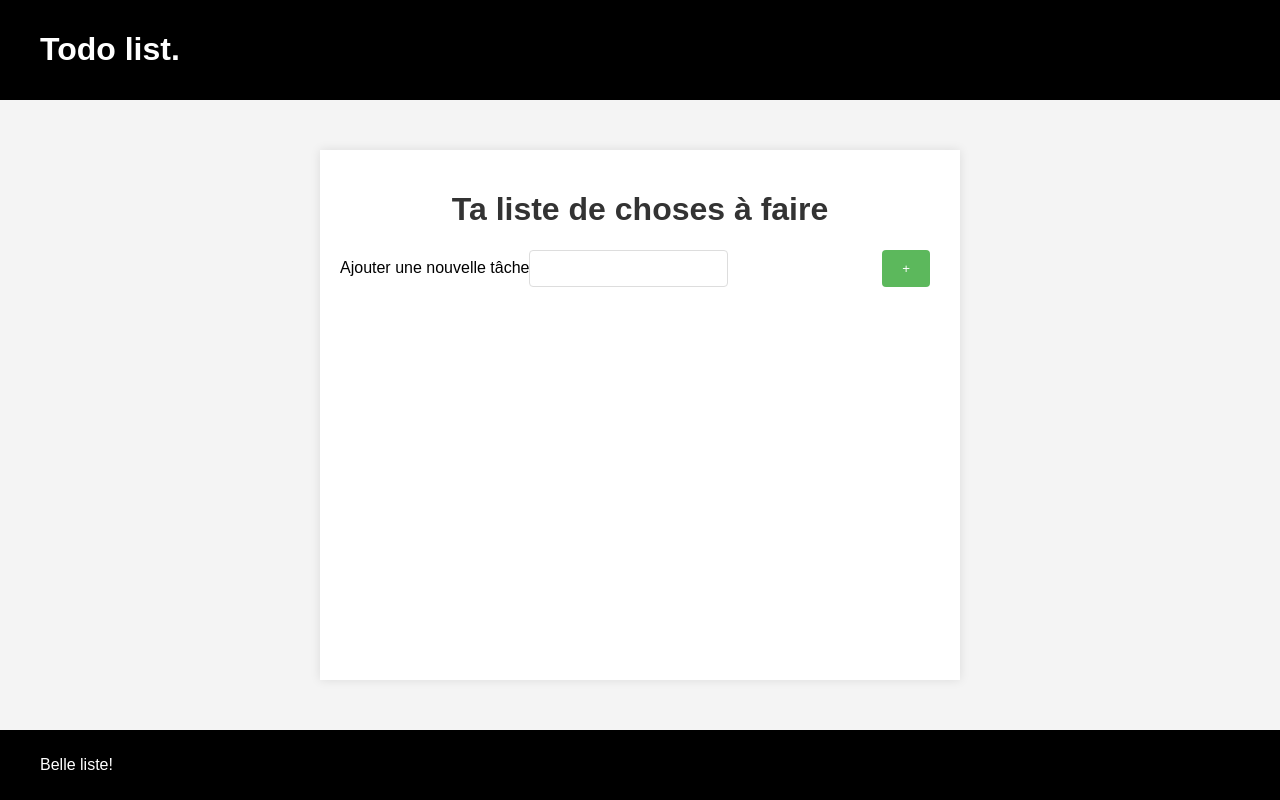
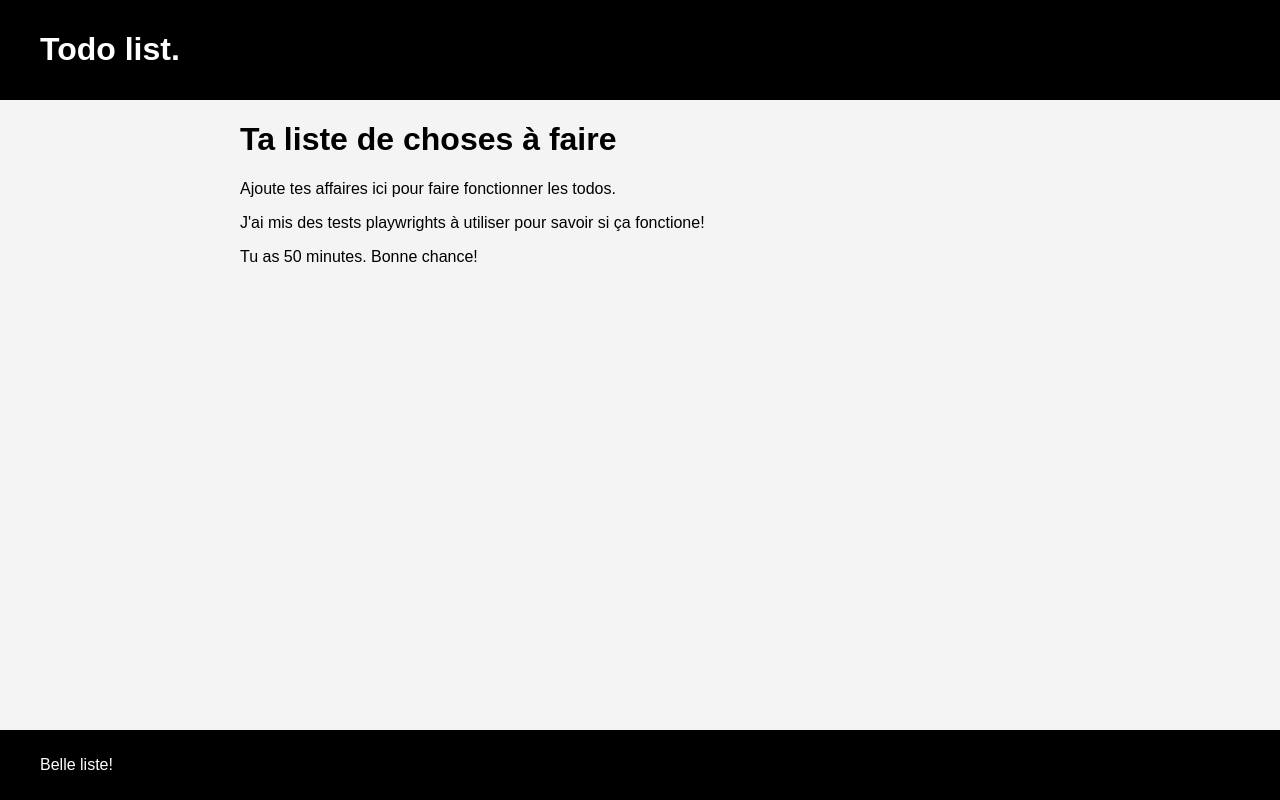
Before and after one commit to ecoleduweb/IWA-TODO, a React (Vite) app: page / in a window 1280 px wide. Built offline with nearby package versions, Linux system fonts and the light colour scheme.

Commit message:
ready for student

```diff
--- a/src/layout/TheMain.tsx
+++ b/src/layout/TheMain.tsx
@@ -4,41 +4,12 @@
 import TheAddTodo from '#components/TheAddTodo';
 
 const TheMain = () => {
-  const [todos, setTodos] = useState<Todo[]>([]);
-
-  const handleAddTodo = (todo: Todo) => {
-    setTodos([...todos, todo]);
-  };
-
-  const handleCompleteTodo = (id: string) => {
-    setTodos(
-      todos.map((todo) => {
-        if (todo.id === id) {
-          return { ...todo, isCompleted: !todo.isCompleted };
-        }
-        return todo;
-      })
-    );
-  };
-
-  const handleDeleteTodo = (id: string) => {
-    setTodos(todos.filter((todo) => todo.id !== id));
-  };
-
   return (
     <main className="wrapper">
       <h1>Ta liste de choses à faire</h1>
-      <TheAddTodo onAddTodo={handleAddTodo} />
-      <div className="todo-list">
-        {todos.map((todo) => (
-          <ATodo
-            key={todo.id}
-            todo={todo}
-            onComplete={handleCompleteTodo}
-            onDelete={handleDeleteTodo}
-          />
-        ))}
-      </div>
+      <p>Ajoute tes affaires ici pour faire fonctionner les todos.</p>
+      <p>J'ai mis des tests playwrights à utiliser pour savoir si ça fonctione!</p>
+      <p>Tu as 50 minutes. Bonne chance!</p>
     </main>
   );
 };
```
